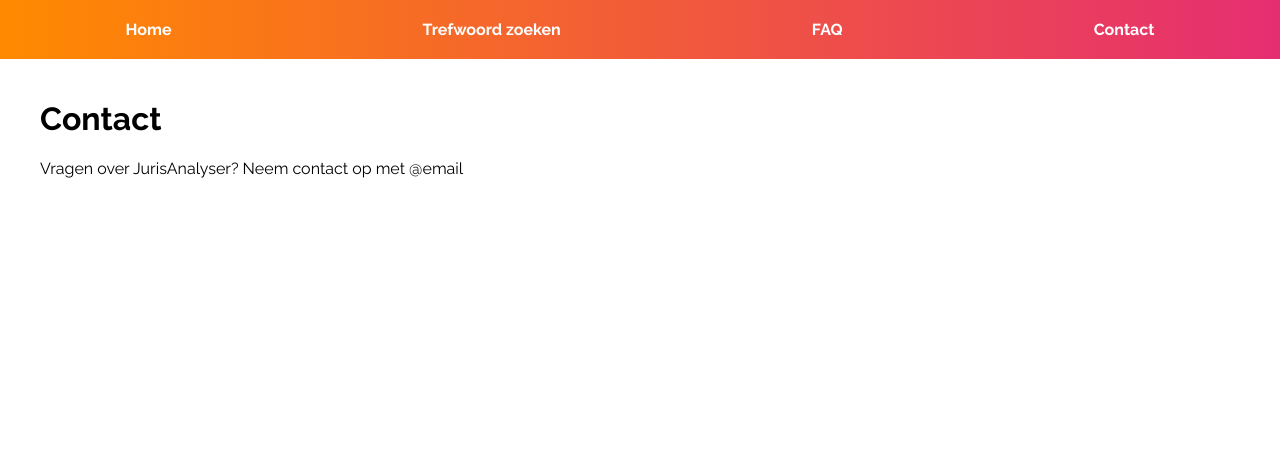
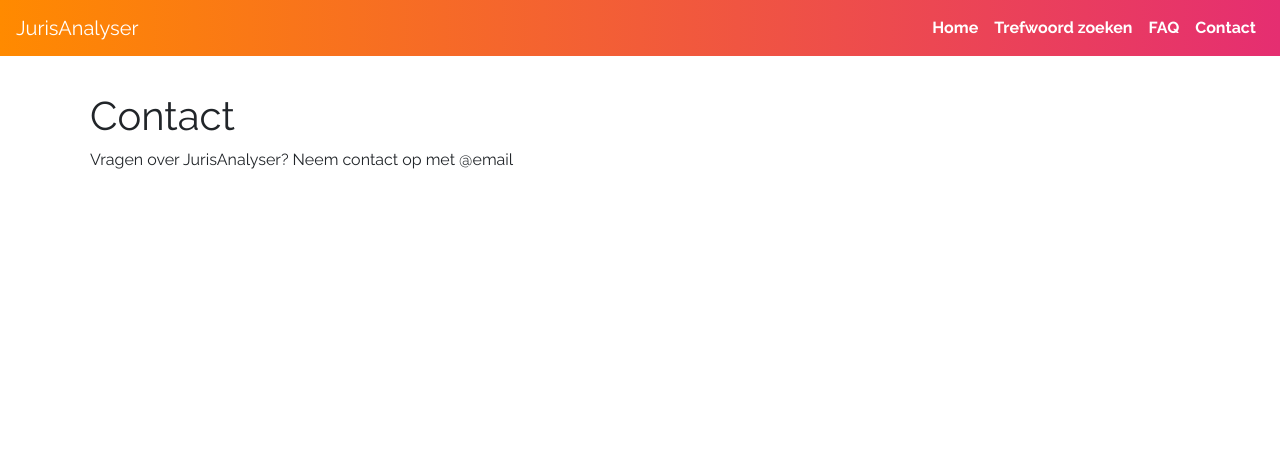
Before and after one commit to HanSoloGit/JurisAnalyser, a Flask app: page /contact in a window 1280 px wide. Shown: the top 454 px of the page. Run offline with Flask 3, Linux system fonts and the light colour scheme; some libraries are stand-ins or nearby versions.

Commit message:
Update base.html

```diff
--- a/app/templates/base.html
+++ b/app/templates/base.html
@@ -4,8 +4,16 @@
     <meta charset="UTF-8">
     <meta name="viewport" content="width=device-width, initial-scale=1.0">
     <title>{% block title %}JurisAnalyser{% endblock %}</title>
+
+    <!-- Bootstrap CSS -->
+    <link href="https://stackpath.bootstrapcdn.com/bootstrap/4.5.2/css/bootstrap.min.css" rel="stylesheet">
+
+    <!-- Custom CSS -->
     <link rel="stylesheet" href="{{ url_for('static', filename='styles.css') }}">
+
+    <!-- Google Fonts -->
     <link href="https://fonts.googleapis.com/css2?family=Raleway:wght@300;400;700&display=swap" rel="stylesheet">
+
     <style>
         body {
             font-family: 'Raleway', sans-serif;
@@ -13,38 +21,19 @@
             padding: 0;
             box-sizing: border-box;
         }
-        nav {
+        .navbar {
             background: linear-gradient(90deg, #ff8a00, #e52e71); /* Gradient background */
-            padding: 10px 0;
         }
-        nav ul {
-            list-style-type: none;
-            margin: 0;
-            padding: 0;
-            display: flex;
-            justify-content: space-around;
-            align-items: center;
-        }
-        nav ul li {
-            margin: 0;
-        }
-        nav ul li a {
-            color: white;
-            text-decoration: none;
-            padding: 10px 15px;
-            display: block;
+        .navbar-nav .nav-link {
+            color: white !important;
             font-weight: 700;
         }
-        nav ul li a:hover {
-            background-color: #ff8a00; /* Same as button hover color */
+        .navbar-nav .nav-link:hover {
+            background-color: #ff8a00; /* Hover color */
         }
         .container {
             padding: 20px;
-            max-width: 1200px;
-            margin: 0 auto;
         }
-
-        /* CSS voor de cookiemelding */
         .cookie-banner {
             position: fixed;
             bottom: 0;
@@ -54,8 +43,8 @@
             color: #fff;
             padding: 15px;
             text-align: center;
-            display: none; /* Verberg standaard de banner */
-            z-index: 1000; /* Zorg ervoor dat de banner bovenop blijft */
+            display: none;
+            z-index: 1000;
         }
         .cookie-banner button {
             background-color: #ff8a00;
@@ -67,14 +56,22 @@
     </style>
 </head>
 <body>
-    <nav>
-        <ul>
-            <li><a href="{{ url_for('welcome') }}">Home</a></li>
-            <li><a href="{{ url_for('traditional_search') }}">Trefwoord zoeken</a></li>
-            <li><a href="{{ url_for('faq') }}">FAQ</a></li>
-            <li><a href="{{ url_for('contact') }}">Contact</a></li>
-        </ul>
+    <!-- Responsive Navbar -->
+    <nav class="navbar navbar-expand-lg navbar-light">
+        <a class="navbar-brand text-white" href="{{ url_for('welcome') }}">JurisAnalyser</a>
+        <button class="navbar-toggler" type="button" data-toggle="collapse" data-target="#navbarNav" aria-controls="navbarNav" aria-expanded="false" aria-label="Toggle navigation">
+            <span class="navbar-toggler-icon"></span>
+        </button>
+        <div class="collapse navbar-collapse" id="navbarNav">
+            <ul class="navbar-nav ml-auto">
+                <li class="nav-item"><a class="nav-link" href="{{ url_for('welcome') }}">Home</a></li>
+                <li class="nav-item"><a class="nav-link" href="{{ url_for('traditional_search') }}">Trefwoord zoeken</a></li>
+                <li class="nav-item"><a class="nav-link" href="{{ url_for('faq') }}">FAQ</a></li>
+                <li class="nav-item"><a class="nav-link" href="{{ url_for('contact') }}">Contact</a></li>
+            </ul>
+        </div>
     </nav>
+
     <div class="container">
         <!-- Dynamische inhoud container -->
         <div id="dynamic-content">
@@ -91,7 +88,6 @@
 
     <!-- JavaScript om cookies te beheren en de cookiemelding te tonen/verbergen -->
     <script>
-        // Controleer of de gebruiker de cookies al heeft geaccepteerd
         document.addEventListener('DOMContentLoaded', function () {
             if (!getCookie('cookiesAccepted')) {
                 document.getElementById('cookie-banner').style.display = 'block';
@@ -124,7 +120,6 @@
             return null;
         }
 
-        // AJAX voor dynamische inhoud
         function updateDynamicContent() {
             fetch('/get_dynamic_content')
                 .then(response => response.json())
@@ -134,10 +129,13 @@
                 .catch(error => console.error('Error fetching dynamic content:', error));
         }
 
-        // Roep de functie aan wanneer de pagina wordt geladen
         document.addEventListener('DOMContentLoaded', function() {
             updateDynamicContent();
         });
     </script>
+
+    <!-- Bootstrap JS and dependencies -->
+    <script src="https://code.jquery.com/jquery-3.5.1.slim.min.js"></script>
+    <script src="https://cdn.jsdelivr.net/npm/bootstrap@4.5.2/dist/js/bootstrap.bundle.min.js"></script>
 </body>
 </html>
```
